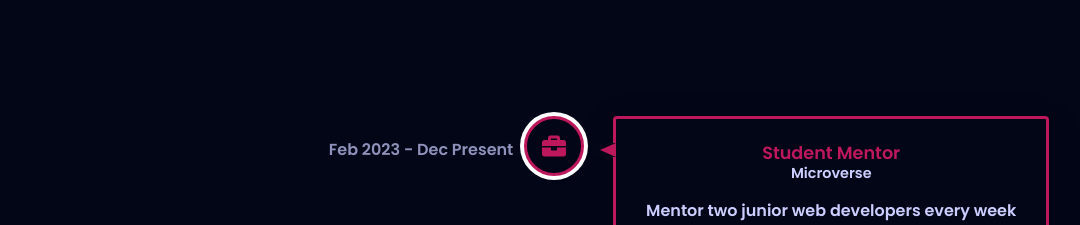
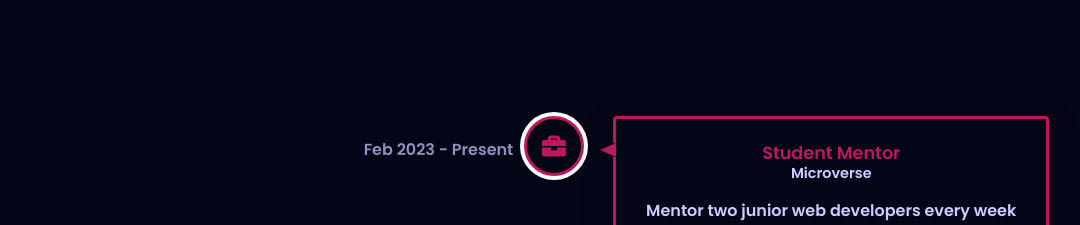
Before and after one commit to Naledi-Dikgale/my-portfolio-v2, a React (Vite) app: page / in a window 1280 px wide. Shown: the part 1500-1725 px from the top of the page, without its empty margins (86-1166 px from the left). Built offline with nearby package versions, Linux system fonts and the light colour scheme; a web font is replaced by a local one.

Commit message:
Fix typo

```diff
--- a/src/Components/About/Timeline.jsx
+++ b/src/Components/About/Timeline.jsx
@@ -68,7 +68,7 @@ export const Timeline = () => {
             </p>
           </VerticalTimelineElement>
           <VerticalTimelineElement
-            date={"Feb 2023 - Dec Present"}
+            date={"Feb 2023 - Present"}
             contentStyle={{
               boxShadow: `var(--shadow)`,
               border: "3px solid var(--clr-primary)",
```
